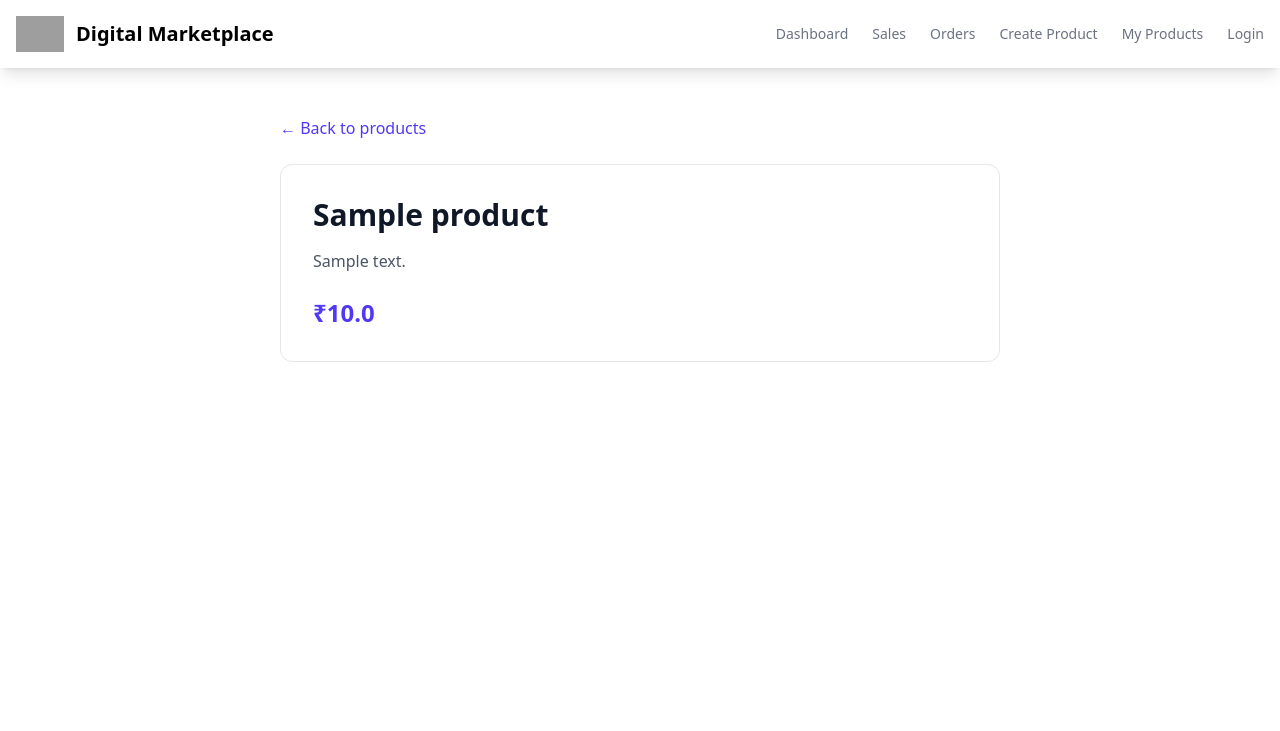
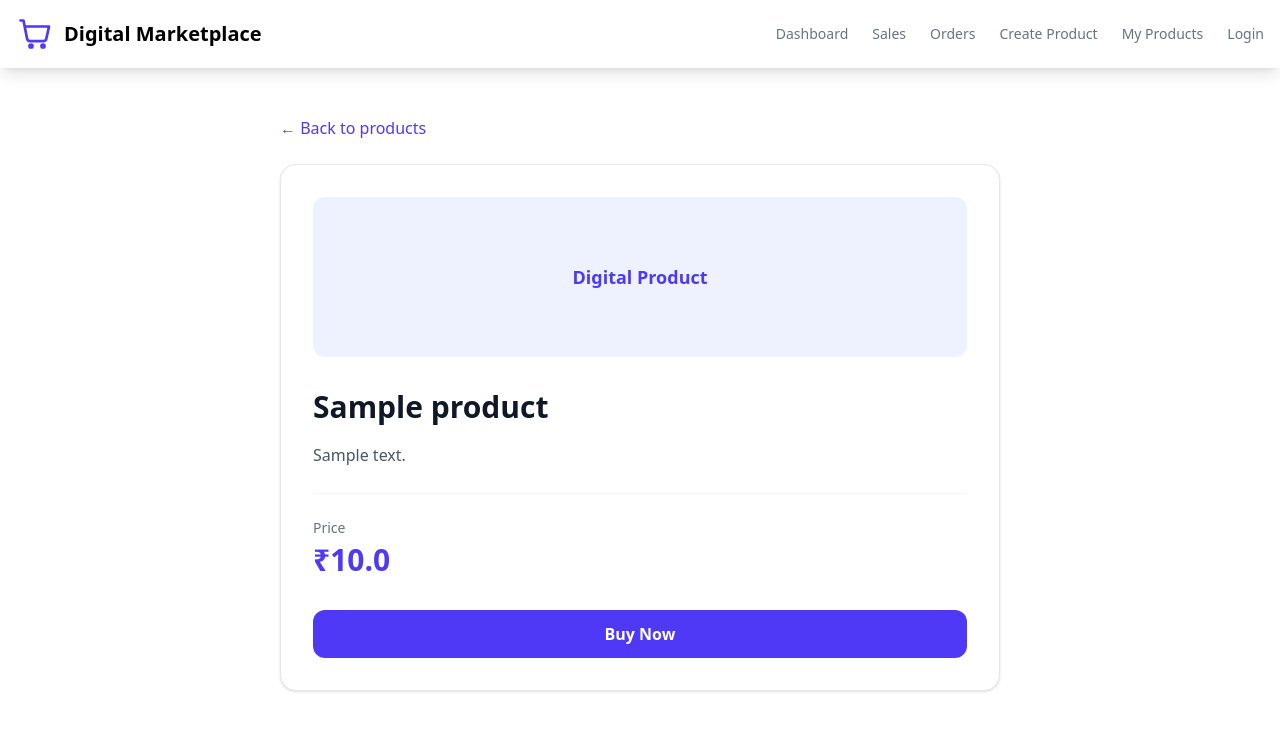
Before and after one commit to nishanth964/multi-vendor-digital-marketplace, a Django app: page /products/1/ in a window 1280 px wide. Shown: the top 731 px of the page. Run offline with Django 5.2, Linux system fonts and the light colour scheme; tables that the repository leaves empty hold one stand-in row (values such as "Sample post"); grey boxes are pictures that could not be loaded.

Commit message:
minor html changes

```diff
--- a/myapp/templates/myapp/base.html
+++ b/myapp/templates/myapp/base.html
@@ -11,12 +11,24 @@
     <nav class="shadow-lg bg-white">
       <div class="flex flex-wrap justify-between items-center mx-auto p-4">
         <!-- Logo -->
-        <a href="" class="flex items-center">
-          <img
-            class="h-9 mr-3"
-            src="https://static.djangoproject.com/img/logos/django-logo-negative.svg"
-            alt="Django Logo"
-          />
+        <a href="{% url 'myapp:index' %}" class="flex items-center">
+          <svg
+            xmlns="http://www.w3.org/2000/svg"
+            class="h-9 w-9 mr-3 text-indigo-600"
+            fill="none"
+            viewBox="0 0 24 24"
+            stroke="currentColor"
+            stroke-width="1.8"
+          >
+            <path
+              stroke-linecap="round"
+              stroke-linejoin="round"
+              d="M3 3h2l2.4 12.2a2 2 0 0 0 2 1.6h8.8a2 2 0 0 0 2-1.6L22 7H6"
+            />
+            <circle cx="10" cy="20" r="1" />
+            <circle cx="18" cy="20" r="1" />
+          </svg>
+
           <span class="self-center text-xl font-semibold whitespace-nowrap">
             Digital Marketplace
           </span>
--- a/myapp/templates/myapp/index.html
+++ b/myapp/templates/myapp/index.html
@@ -1,7 +1,7 @@
 {% extends 'myapp/base.html' %} {% block body %}
 <div class="max-w-7xl mx-auto px-6 py-12">
   <div class="mb-10">
-    <h1 class="text-3xl font-bold text-gray-900">Discover Digital Products</h1>
+    <h1 class="text-3xl font-bold text-gray-900">Discover Products</h1>
     <p class="mt-2 text-gray-500">
       Explore products from independent creators.
     </p>
@@ -15,7 +15,7 @@
       class="bg-white border border-gray-200 rounded-xl overflow-hidden hover:shadow-lg transition duration-300"
     >
       <div class="h-40 bg-gray-100 flex items-center justify-center">
-        <span class="text-gray-400 text-sm">Digital Product</span>
+        <span class="text-gray-400 text-sm"> Products </span>
       </div>
 
       <div class="p-5">
--- a/myapp/templates/myapp/product_detail.html
+++ b/myapp/templates/myapp/product_detail.html
@@ -1,25 +1,36 @@
-{% extends 'myapp/base.html' %}
-
-{% block body %}
+{% extends 'myapp/base.html' %} {% block body %}
 <div class="max-w-3xl mx-auto px-6 py-12">
-
   <a href="{% url 'myapp:index' %}" class="text-indigo-600 hover:underline">
     ← Back to products
   </a>
 
-    <div class="mt-6 bg-white border border-gray-200 rounded-xl p-8">
-        <h1 class="text-3xl font-bold text-gray-900">
-            {{ product.name }}
-        </h1>
+  <div class="mt-6 bg-white border border-gray-200 rounded-2xl p-8 shadow-sm">
+    <div
+      class="h-40 rounded-xl bg-indigo-50 flex items-center justify-center mb-8"
+    >
+      <span class="text-indigo-600 font-semibold text-lg">
+        Digital Product
+      </span>
+    </div>
 
-        <p class="mt-4 text-gray-600">
-            {{ product.description }}
-        </p>
+    <h1 class="text-3xl font-bold text-gray-900">{{ product.name }}</h1>
 
-        <p class="mt-6 text-2xl font-bold text-indigo-600">
+    <p class="mt-4 text-gray-600 leading-7">{{ product.description }}</p>
+
+    <div class="mt-6 border-t border-gray-100 pt-6">
+      <p class="text-sm text-gray-500">Price</p>
+
+      <p class="mt-1 text-3xl font-bold text-indigo-600">
         ₹{{ product.price }}
       </p>
     </div>
 
+    <button
+      type="button"
+      class="mt-8 w-full bg-indigo-600 text-white py-3 rounded-xl font-semibold hover:bg-indigo-700 transition duration-200"
+    >
+      Buy Now
+    </button>
+  </div>
 </div>
 {% endblock %}
```
Lines whose indentation alone changed are shown as unchanged.
